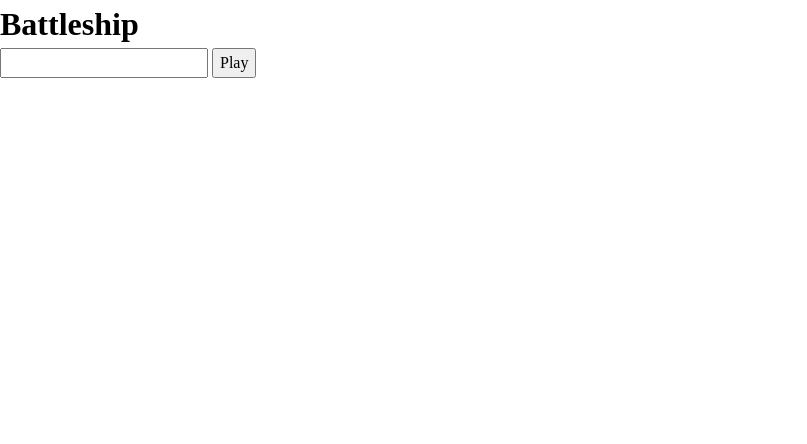
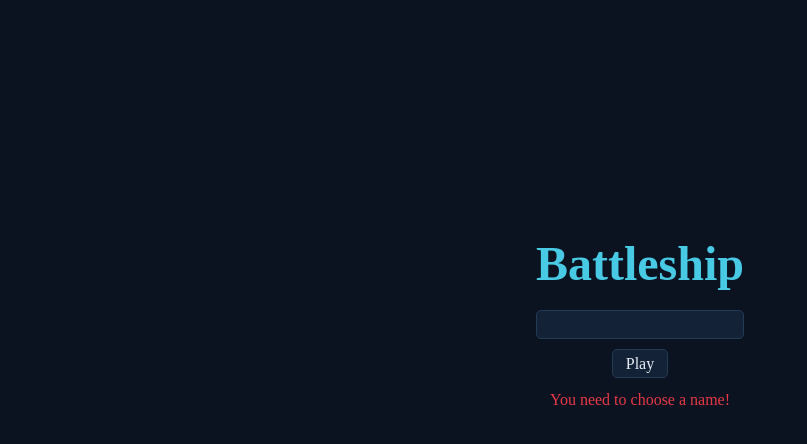
Before and after one commit to RautuIonut/battleship, a website built with webpack: page src/index.html in a window 1280 px wide. Both pictures are taken after a click on the button "Play". Shown: the whole page, without its empty margins (0-807 px from the left). Built offline with nearby package versions, Linux system fonts and the light colour scheme.

Commit message:
feat: styled the starting screen

```diff
--- a/src/dom/controller.js
+++ b/src/dom/controller.js
@@ -10,7 +10,10 @@ let player2Render
 document.body.addEventListener('click', (e) => {
 
   if (e.target.classList.contains('play-button')) {
-    if (elements.playerInput.value === '') return
+    if (elements.playerInput.value === '') {
+      elements.startScreenError.textContent = 'You need to choose a name!'
+      return
+    }
 
     player1 = new Player(elements.playerInput.value, 'real', 1)
     player1Render = new Render(player1)
--- a/src/dom/elements.js
+++ b/src/dom/elements.js
@@ -3,7 +3,8 @@ const elements = {
   startScreen: document.querySelector('.start-screen'),
   winScreen: document.querySelector('.win-screen'),
   prepareScreen: document.querySelector('.prepare-screen'),
-  typeSelect: document.querySelector('.type-select')
+  typeSelect: document.querySelector('.type-select'),
+  startScreenError: document.querySelector('.start-error')
 }
 
 export default elements
--- a/src/index.html
+++ b/src/index.html
@@ -10,6 +10,7 @@
     <h1>Battleship</h1>
     <input type="text" class="player-input"></input>
     <button class='play-button'>Play</button>
+    <p class="start-error"></p>
   </div>
   <div class="prepare-screen hidden">
     <button class="start-btn">Start</button>
--- a/src/styles/style.css
+++ b/src/styles/style.css
@@ -1,3 +1,69 @@
+:root {
+  --blue-700: #243B55;
+  --blue-800: #142238;
+  --blue-900: #0B1220;
+  --red-200: #FF6B6B;
+  --red-600: #E63946;
+  --cyan-500: #48CAE4;
+  --gray-50: #E6EDF5;
+
+  --border-radius: 5px;
+}
+
+body {
+  background-color: var(--blue-900);
+}
+
+.start-screen {
+  display: flex;
+  flex-direction: column;
+  height: 80vh;
+  justify-content: center;
+  align-items: center;
+  gap: 10px;
+}
+
+.start-screen > h1 {
+  color: var(--cyan-500);
+  font-size: 3rem;
+}
+
+.player-input {
+  background-color: var(--blue-800);
+  border: 1px solid var(--blue-700);
+  border-radius: var(--border-radius);
+  color: var(--gray-50);
+  padding: 0.1rem 0.2rem;
+}
+
+.player-input:focus {
+  outline: none;
+  border-color: var(--cyan-500);
+}
+
+.play-button {
+  background-color: var(--blue-800);
+  border: 1px solid var(--blue-700);
+  border-radius: var(--border-radius);
+  color: var(--gray-50);
+  padding: 0.1rem 0.8rem;
+  cursor: pointer;
+}
+
+.play-button:hover {
+  background-color: var(--blue-700);
+  border-color: var(--blue-800);
+}
+
+.play-button:active {
+  background-color: var(--blue-800);
+  border-color: var(--blue-700);
+}
+
+.start-error {
+  color: var(--red-600);
+}
+
 .hidden {
   display: none;
 }
@@ -12,3 +78,8 @@
   display: grid;
   grid-template-columns: repeat(10, 50px)
 }
+
+.game-display {
+  display: flex;
+  gap: 20px;
+}
```
